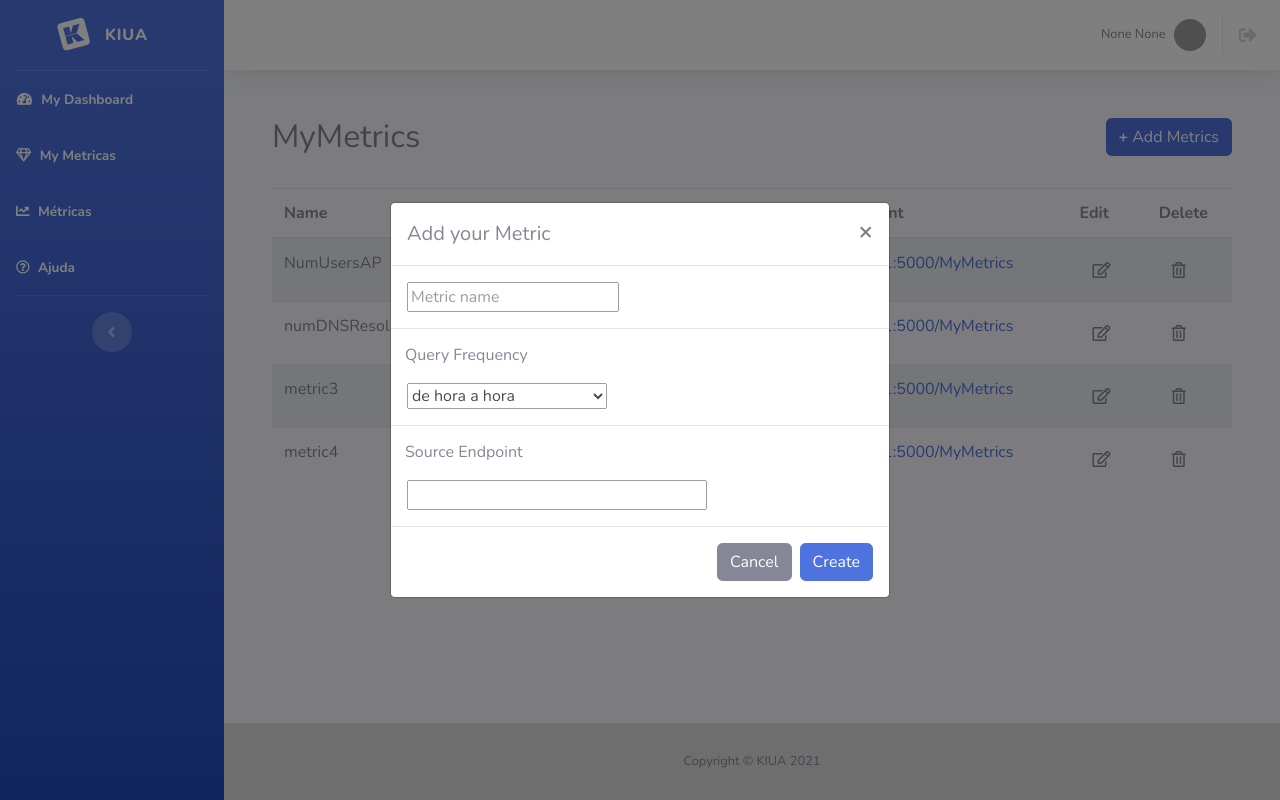
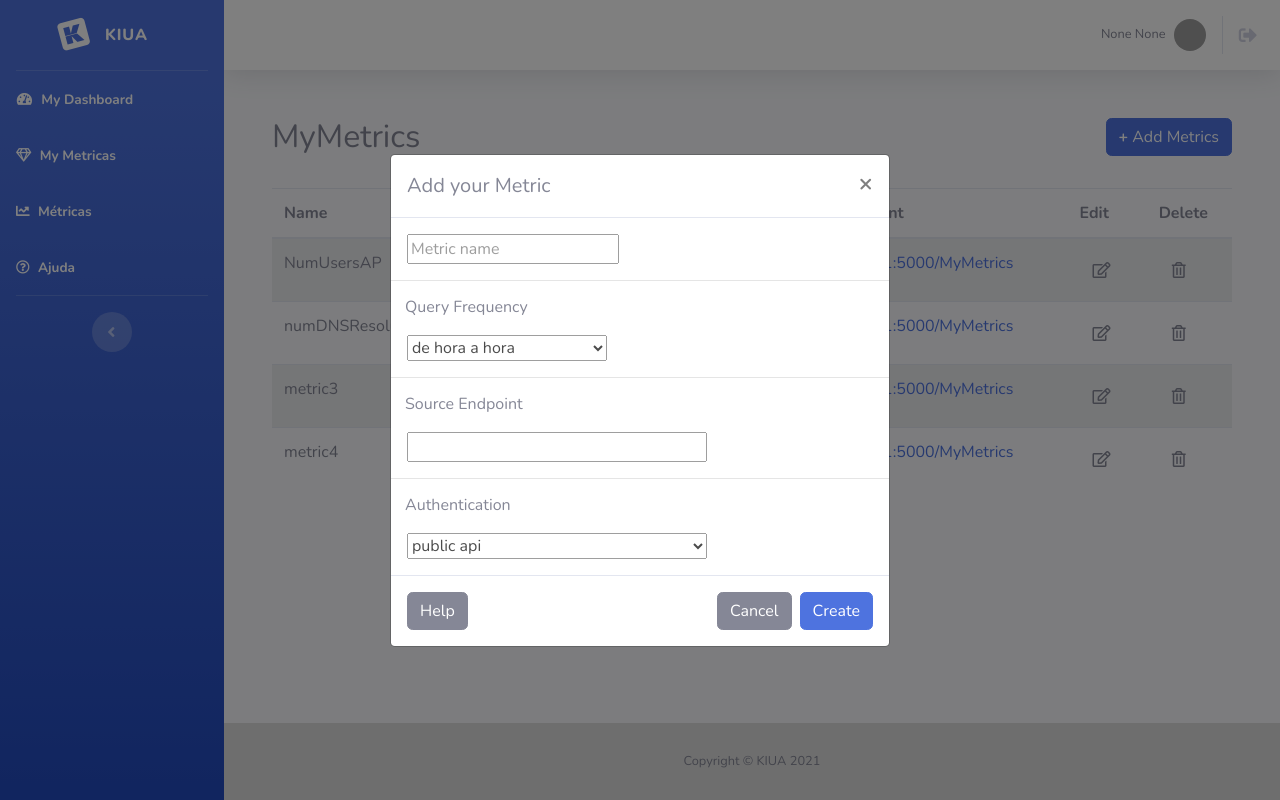
Before and after one commit to KIUA-PEI/KIUA_Backoffice, a Flask app: page /mymetrics in a window 1280 px wide, after a click that opens the changed part. Run offline with Flask 2, Linux system fonts and the light colour scheme; the visitor is signed in with stand-in values (Sample User, id 1); data comes from the database, SQL or seed files in the repository; parts of the project's set-up code (start-up, migrations or seed data) failed here and were passed over; some libraries are stand-ins or nearby versions; grey boxes are pictures that could not be loaded.

Commit message:
changes in mymetrics modal

```diff
--- a/website/templates/mymetrics.html
+++ b/website/templates/mymetrics.html
@@ -41,12 +41,90 @@
                                 <option value="30-em-30-minutos">de 30 em 30 minutos</option>
                               </select>
                             </div>
+
                             <hr class="sidebar-divider my-0">
                             <h6 class="modal-title pb-0" style="padding: 14px;" id="exampleModalLabel">Source Endpoint</h6>
                             <div class="modal-body">
                               <input type="url" id="d" name="d" style="opacity: 70%; width: 300px;">
                             </div>
+
+                            <hr class="sidebar-divider my-0">
+                            <h6 class="modal-title pb-0" style="padding: 14px;" id="exampleModalLabel">Authentication</h6>
+                            <div class="modal-body">
+
+                              <select name="dropdown-metrics" style="opacity: 70%; width: 300px;" id="dropdown-id-authentication" onchange="changeStatus()">
+                                <option value="" disabled selected hidden>public api</option>
+                                <option value="key-based-authentication">key based authentication</option>
+                                <option value="bearer-token-based-authentication">bearer token based authentication</option>
+                                <option value="http-authentication">http authentication</option>
+                              </select>
+
+                              <div id="key-based-auth" hidden>
+                                <hr class="sidebar-divider my-0">
+                                <h6 class="modal-title pb-0" id="exampleModalLabel">Key</h6>
+                                <div class="modal-body">
+                                  <input type="password" id="d" name="d" style="opacity: 70%; width: 300px;">
+                                </div>
+
+                                <hr class="sidebar-divider my-0">
+                                <h6 class="modal-title pb-0" id="exampleModalLabel">Fields</h6>
+                                <div class="modal-body" >
+                                  <input type="text" id="d" name="d" style="opacity: 70%; width: 300px;">
+                                </div>
+                              </div>
+
+                              <div id="bearer-token-based-authentication" hidden>
+                                <hr class="sidebar-divider my-0">
+                                <h6 class="modal-title pb-0" id="exampleModalLabel">Token Url</h6>
+                                <div class="modal-body">
+                                  <input type="url" id="d" name="d" style="opacity: 70%; width: 300px;">
+                                </div>
+                                <hr class="sidebar-divider my-0">
+                                <h6 class="modal-title pb-0" id="exampleModalLabel">Consumer Key</h6>
+                                <div class="modal-body">
+                                  <input type="password" id="d" name="d" style="opacity: 70%; width: 300px;">
+                                </div>
+                                <hr class="sidebar-divider my-0">
+                                <h6 class="modal-title pb-0" id="exampleModalLabel">Consumer Secret</h6>
+                                <div class="modal-body">
+                                  <input type="password" id="d" name="d" style="opacity: 70%; width: 300px;">
+                                </div>
+                              </div>
+
+                              <div id="http-authentication" hidden>
+                                <hr class="sidebar-divider my-0">
+                                <h6 class="modal-title pb-0" id="exampleModalLabel">Email</h6>
+                                <div class="modal-body">
+                                  <input type="email" id="d" name="d" style="opacity: 70%; width: 300px;">
+                                </div>
+                                <hr class="sidebar-divider my-0">
+                                <h6 class="modal-title pb-0" id="exampleModalLabel">password</h6>
+                                <div class="modal-body">
+                                  <input type="password" id="d" name="d" style="opacity: 70%; width: 300px;">
+                                </div>
+                              </div>
+
+                              <script>
+                                function changeStatus(){
+                                  var status = document.getElementById("dropdown-id-authentication");
+
+                                  if(status.value=="key-based-authentication"){
+                                    document.getElementById("key-based-auth").removeAttribute("hidden");
+
+                                  } else if(status.value=="bearer-token-based-authentication"){
+                                    document.getElementById("bearer-token-based-authentication").removeAttribute("hidden");
+
+                                  } else if(status.value=="http-authentication"){
+                                    document.getElementById("http-authentication").removeAttribute("hidden");
+                                  }
+
+                                }
+
+                              </script>
+
+                            </div>
                             <div class="modal-footer">
+                                <button class="btn btn-secondary mr-auto" type="button" data-dismiss="modal">Help</button>
                                 <button class="btn btn-secondary" type="button" data-dismiss="modal">Cancel</button>
                                 <button class="btn btn-primary" name="createbtn" value="btn" method="post" type="submit">Create</button>
                             </div>
```
Also changed, not shown: backoffice_prototype_1.png (added).
